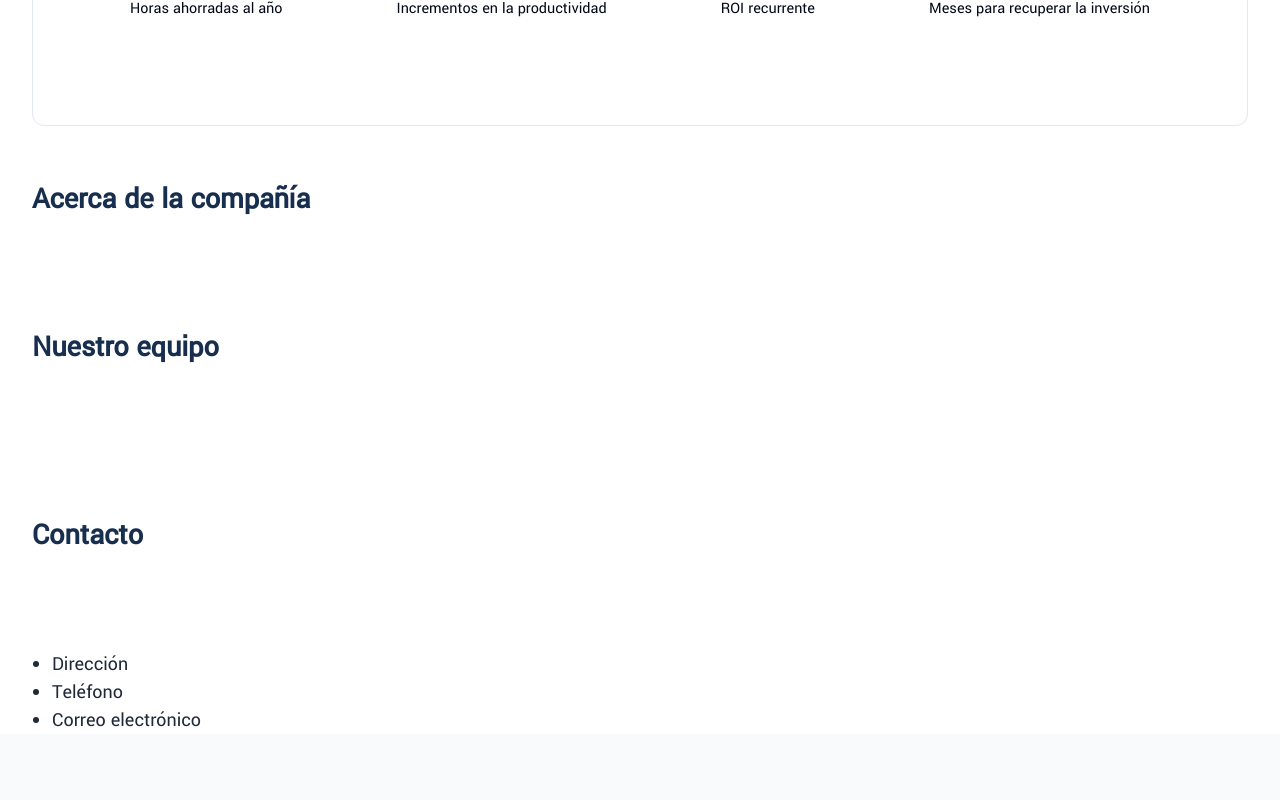
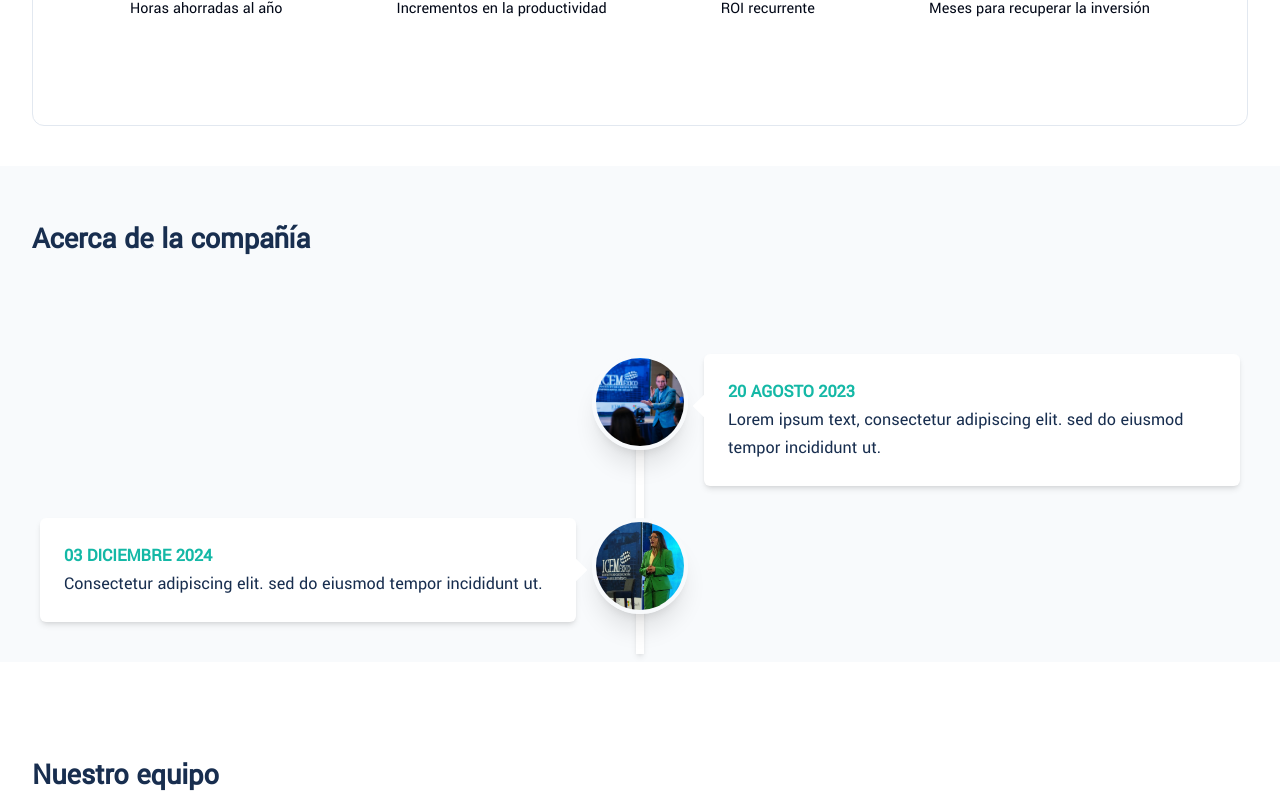
Before and after one commit to esphiritu/centro-evaluacion, a Next.js app: page /soluciones in a window 1280 px wide. Shown: the part 920-1720 px from the top of the page. Built offline with nearby package versions, Linux system fonts and the light colour scheme; what @xpd/tailwind-3dtransforms would draw is missing.

Commit message:
I added a timeline for the Soluciones empresariales page. I think it could be transform into a reusable component.

```diff
--- a/src/app/globals.css
+++ b/src/app/globals.css
@@ -74,3 +74,21 @@
       @apply bg-background text-foreground;
     }
   }
+
+  @layer components {
+    .timeline-img {
+      @apply sm:absolute w-24 h-24 object-cover rounded-full shadow-xl border-4 border-slate-50 lg:mx-auto lg:left-0 lg:right-0;
+    }
+    .timeline-container {
+      @apply relative pt-2 sm:pl-28 md:pt-0 lg:w-1/2 lg:ml-auto lg:pl-16;
+    }
+    .timeline-container-left {
+      @apply lg:ml-0 lg:mr-auto lg:pl-0 lg:pr-16;
+    }
+    .timeline-pointer {
+      @apply  absolute inset-0 left-10 sm:top-11 sm:left-25 lg:left-14 h-4 w-4 transform rotate-45 bg-white;
+    }
+    .timeline-pointer-left {
+      @apply lg:left-auto lg:right-14;
+    }
+  }
--- a/src/app/soluciones/page.js
+++ b/src/app/soluciones/page.js
@@ -1,3 +1,4 @@
+import Image from "next/image";
 import {
   Presentation,
   Rocket,
@@ -7,6 +8,9 @@ import {
 // Custom components
 import Footer from "@/components/organisms/Footer";
 import { Card, CardContent } from "@/components/ui/card";
+import inception from "@/public/img/457267054_529522399582357_4829443968981261987_n.jpg";
+import SecondImage from "@/public/img/gallery-karen.jpg";
+
 export default function Soluciones() {
   return (
     <>
@@ -62,28 +66,28 @@ export default function Soluciones() {
             <div className="flex flex-col lg:flex-row justify-around py-10">
               <Card>
                 <CardContent>
-                <Check size={12} strokeWidth={1.5} absoluteStrokeWidth={true} className="text-white bg-teal-400 min-w-5 min-h-5 rounded-full p-[0.15rem] mb-4" />
+                  <Check size={12} strokeWidth={1.5} absoluteStrokeWidth={true} className="text-white bg-teal-400 min-w-5 min-h-5 rounded-full p-[0.15rem] mb-4" />
                   <h4 className="text-5xl">32.720</h4>
                   <p className="text-base">Horas ahorradas al año</p>
                 </CardContent>
               </Card>
               <Card>
                 <CardContent>
-                <Check size={12} strokeWidth={1.5} absoluteStrokeWidth={true} className="text-white bg-teal-400 min-w-5 min-h-5 rounded-full p-[0.15rem] mb-4" />
+                  <Check size={12} strokeWidth={1.5} absoluteStrokeWidth={true} className="text-white bg-teal-400 min-w-5 min-h-5 rounded-full p-[0.15rem] mb-4" />
                   <h4 className="text-5xl">74%</h4>
                   <p className="text-base">Incrementos en la productividad</p>
                 </CardContent>
               </Card>
               <Card>
                 <CardContent>
-                <Check size={12} strokeWidth={1.5} absoluteStrokeWidth={true} className="text-white bg-teal-400 min-w-5 min-h-5 rounded-full p-[0.15rem] mb-4" />
+                  <Check size={12} strokeWidth={1.5} absoluteStrokeWidth={true} className="text-white bg-teal-400 min-w-5 min-h-5 rounded-full p-[0.15rem] mb-4" />
                   <h4 className="text-5xl">5.6x</h4>
                   <p className="text-base">ROI recurrente</p>
                 </CardContent>
               </Card>
               <Card>
                 <CardContent>
-                <Check size={12} strokeWidth={1.5} absoluteStrokeWidth={true} className="text-white bg-teal-400 min-w-5 min-h-5 rounded-full p-[0.15rem] mb-4" />
+                  <Check size={12} strokeWidth={1.5} absoluteStrokeWidth={true} className="text-white bg-teal-400 min-w-5 min-h-5 rounded-full p-[0.15rem] mb-4" />
                   <h4 className="text-5xl">1.6</h4>
                   <p className="text-base">Meses para recuperar la inversión</p>
                 </CardContent>
@@ -92,10 +96,35 @@ export default function Soluciones() {
           </div>
         </section>
       </main>
+      <section className="py-10 bg-slate-50 my-10">
+        <h4 className="container text-3xl font-bold py-4 mb-[5rem]">Acerca de la compañía</h4>
+        <div className="relative container px-10 flex flex-col space-y-8">
+          {/* First */}
+          <div className="relative z-10">
+            <Image src={inception} alt="image of the inception of the company" className="timeline-img" />
+            <div className="timeline-container">
+              <div aria-hidden="true" className="timeline-pointer"></div>
+              <div className="text-lg bg-white rounded-md shadow-md p-6">
+                <span className="uppercase font-bold text-teal-500">20 Agosto 2023</span>
+                <p>Lorem ipsum text, consectetur adipiscing elit. sed do eiusmod tempor incididunt ut.</p>
+              </div>
+            </div>
+          </div>
+          {/* Second */}
+          <div className="relative z-10">
+            <Image src={SecondImage} alt="image of Karen Campos" className="timeline-img" />
+            <div className="timeline-container timeline-container-left">
+              <div aria-hidden="true" className="timeline-pointer timeline-pointer-left"></div>
+              <div className="text-lg bg-white rounded-md shadow-md p-6">
+                <span className="uppercase font-bold text-teal-500">03 diciembre 2024</span>
+                <p>Consectetur adipiscing elit. sed do eiusmod tempor incididunt ut.</p>
+              </div>
+            </div>
+          </div>
+          <div className="absolute z-0 w-2 h-full bg-white shadow-md left-17 inset-0 lg:mx-auto lg:right-0 lg:left-0"></div>
+        </div>
+      </section>
       <section className="container py-10">
-        <h4 className="text-3xl font-bold py-4 mb-[5rem]">Acerca de la compañía</h4>
-
-
         <h4 className="text-3xl font-bold py-4 mb-[5rem]">Nuestro equipo</h4>
       </section>
       <div className="container">
--- a/tailwind.config.js
+++ b/tailwind.config.js
@@ -13,7 +13,21 @@ module.exports = {
       center: true,
       padding: "2rem",
       screens: {
-        "2xl": "1400px",
+          'xs': '480px',
+          'sm': '640px',
+          // => @media (min-width: 640px)
+
+          'md': '768px',
+          // => @media (min-width: 768px)
+
+          'lg': '1024px',
+          // => @media (min-width: 1024px)
+
+          'xl': '1280px',
+          // => @media (min-width: 1280px)
+
+          '2xl': '1400px',
+          // => @media (min-width: 1400px)
       },
     },
     extend: {
@@ -90,6 +104,14 @@ module.exports = {
         "fadeIn": "fadeIn 2.5s ease",
         "scroller": "scroller 7s ease-in-out infinite",
       },
+      inset: {
+        '17': '84px',
+        '25': '104px',
+        '33': '116px',
+        '50': '160px',
+        '67': '176px',
+        '83': '192px',
+      },
     },
   },
   plugins: [
```
